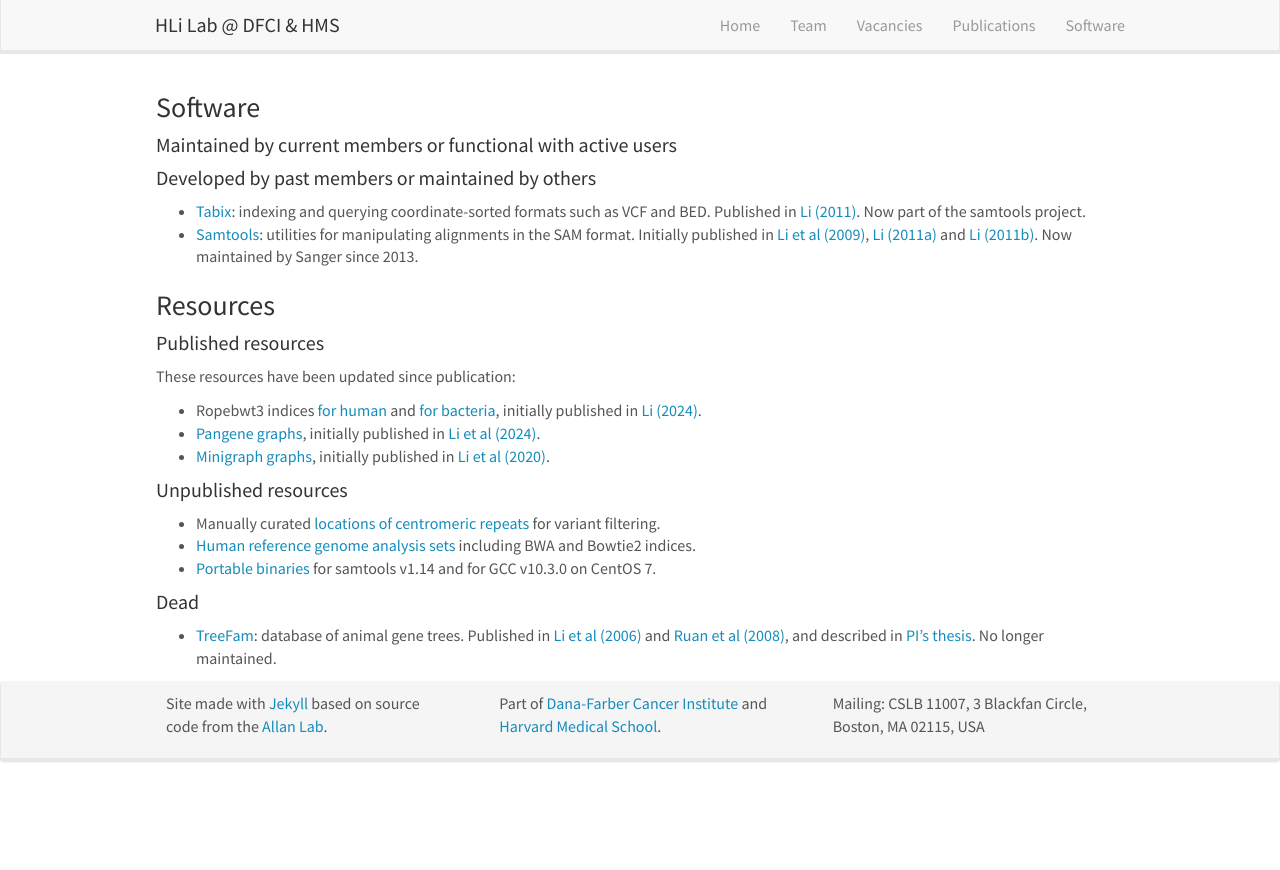
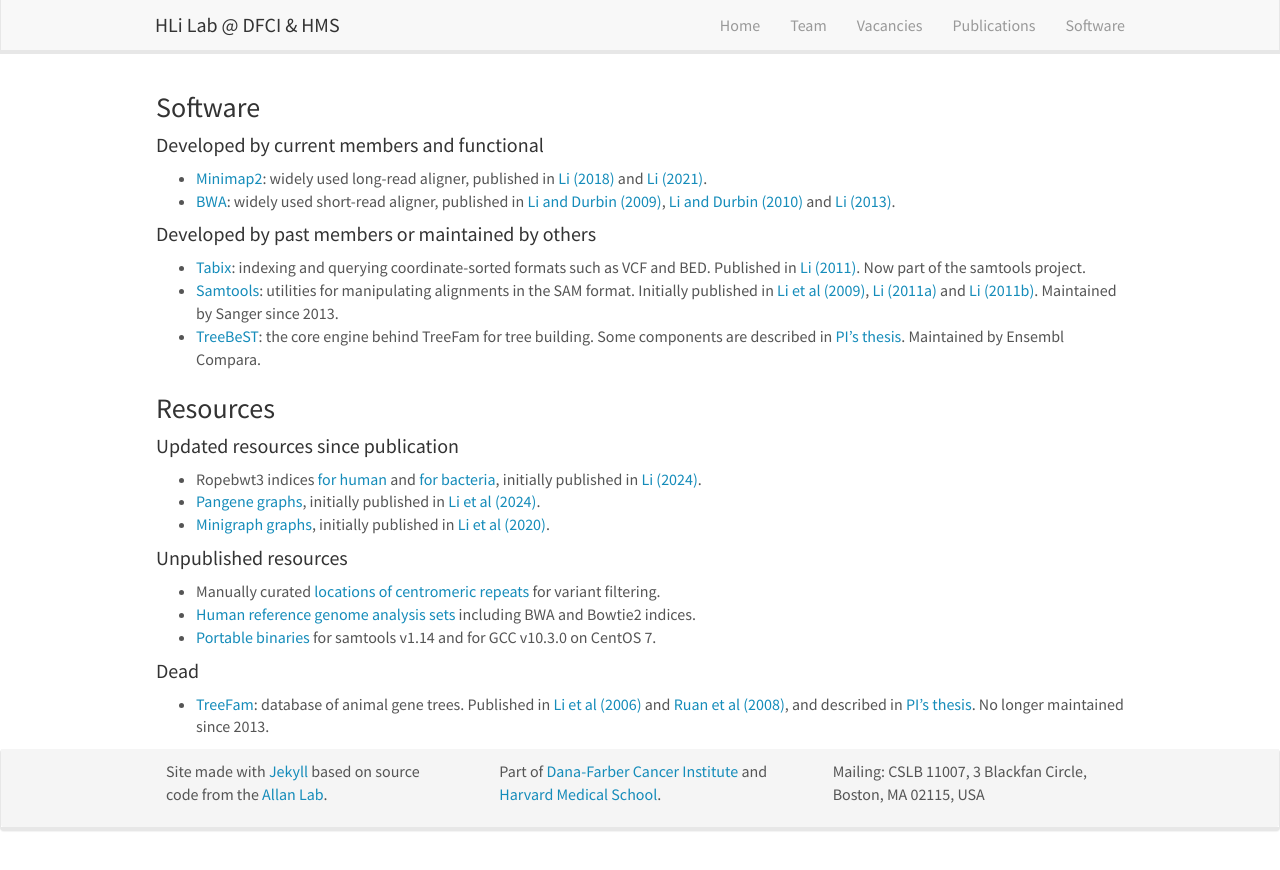
Before and after one commit to hlilab/hlilab.github.io, a Jekyll site: the page built from _pages/software.md, in a window 1280 px wide. Shown: the top 870 px of the page. Built offline with Jekyll 4.4.1, drawn with Linux system fonts in a browser that asks for light colours; nearby versions of some CDN libraries.

Commit message:
added a few more; to update later...

```diff
--- a/_pages/software.md
+++ b/_pages/software.md
@@ -8,7 +8,12 @@ permalink: /software
 
 ### Software
 
-#### Maintained by current members or functional with active users
+#### Developed by current members and functional
+
+* [Minimap2][sw-minimap2]: widely used long-read aligner,
+  published in [Li (2018)][pub-minimap2a] and [Li (2021)][pub-minimap2b].
+* [BWA][sw-bwa]: widely used short-read aligner,
+  published in [Li and Durbin (2009)][pub-bwa1], [Li and Durbin (2010)][pub-bwa2] and [Li (2013)][pub-bwa3].
 
 #### Developed by past members or maintained by others
 
@@ -17,13 +22,14 @@ permalink: /software
   Now part of the samtools project.
 * [Samtools][sw-samtools]: utilities for manipulating alignments in the SAM format.
   Initially published in [Li et al (2009)][pub-samtools1], [Li (2011a)][pub-samtools2] and [Li (2011b)][pub-samtools3].
-  Now maintained by Sanger since 2013.
+  Maintained by Sanger since 2013.
+* [TreeBeST][sw-treebest]: the core engine behind TreeFam for tree building.
+  Some components are described in [PI's thesis][pub-thesis].
+  Maintained by Ensembl Compara.
 
 ### Resources
 
-#### Published resources
-
-These resources have been updated since publication:
+#### Updated resources since publication
 
 * Ropebwt3 indices [for human][res-rb3-human] and [for bacteria][res-rb3-bac],
   initially published in [Li (2024)][pub-rb3].
@@ -41,7 +47,7 @@ These resources have been updated since publication:
 * [TreeFam][web-treefam]: database of animal gene trees.
   Published in [Li et al (2006)][pub-treefam1] and [Ruan et al (2008)][pub-treefam2],
   and described in [PI's thesis][pub-thesis].
-  No longer maintained.
+  No longer maintained since 2013.
 
 [res-rb3-human]: https://doi.org/10.5281/zenodo.13948741
 [res-rb3-bac]: https://doi.org/10.5281/zenodo.11533210
@@ -63,3 +69,11 @@ These resources have been updated since publication:
 [pub-treefam1]: https://pubmed.ncbi.nlm.nih.gov/16381935/
 [pub-treefam2]: https://pubmed.ncbi.nlm.nih.gov/18056084/
 [pub-thesis]: https://github.com/lh3/thesis
+[sw-treebest]: https://github.com/Ensembl/treebest
+[sw-minimap2]: https://github.com/lh3/minimap2
+[pub-minimap2a]: https://pubmed.ncbi.nlm.nih.gov/29750242/
+[pub-minimap2b]: https://pubmed.ncbi.nlm.nih.gov/34623391/
+[sw-bwa]: https://github.com/lh3/bwa
+[pub-bwa1]: https://pubmed.ncbi.nlm.nih.gov/19451168/
+[pub-bwa2]: https://pubmed.ncbi.nlm.nih.gov/20080505/
+[pub-bwa3]: https://arxiv.org/abs/1303.3997
```
